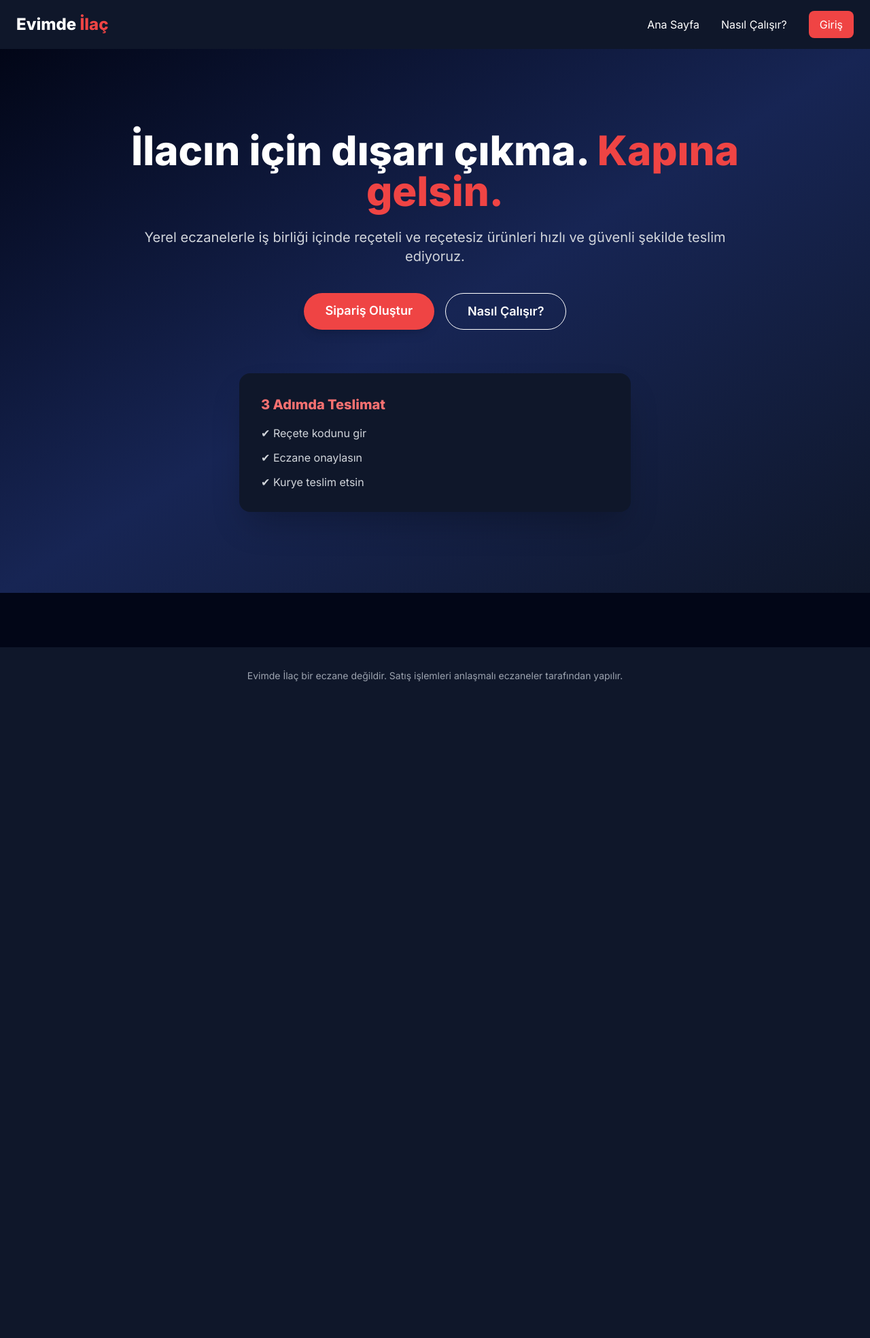
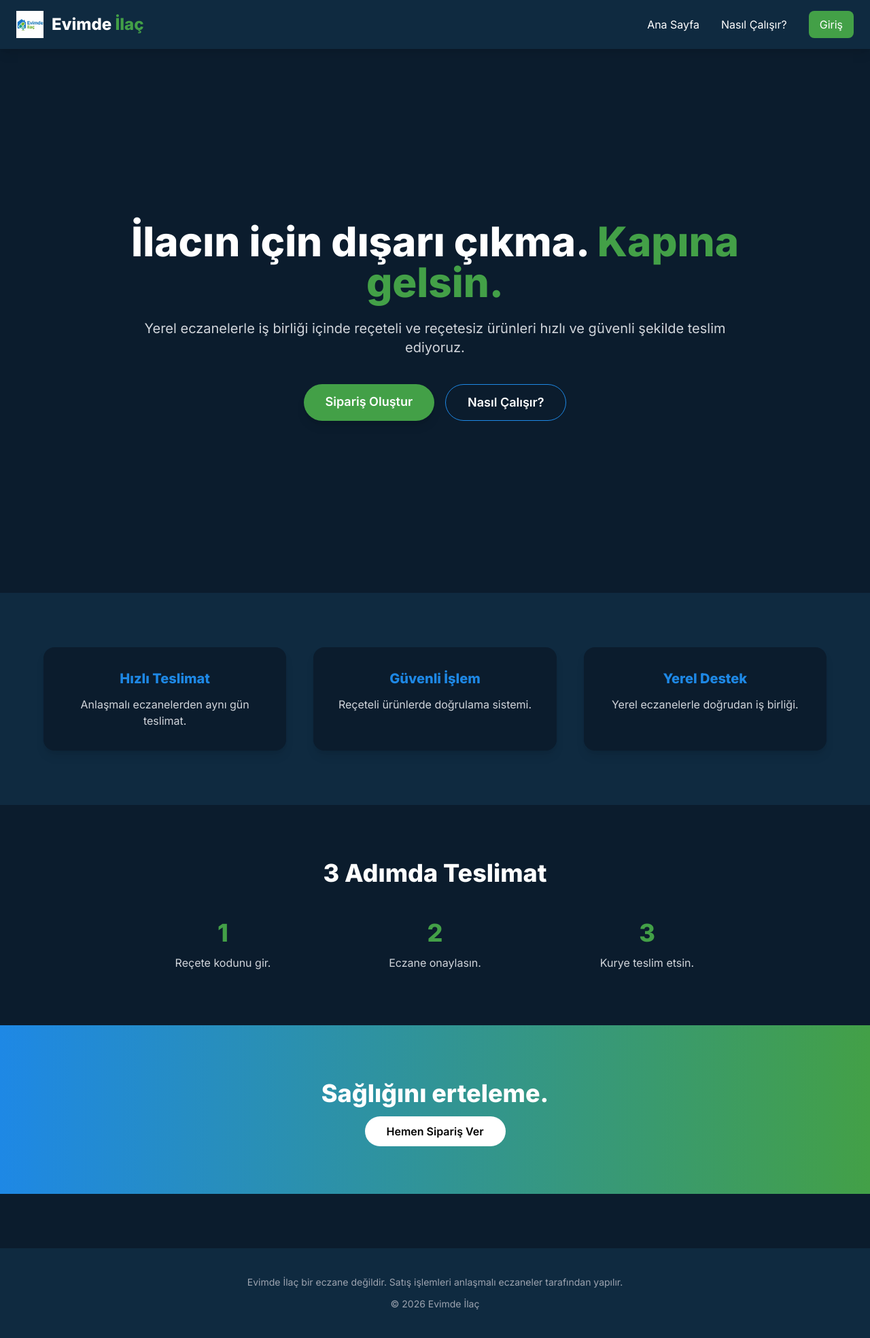
Before and after one commit to Pelopsis/evimdeilac, a Flask app: page / in a window 1280 px wide. Shown: the whole page at 68% size. Before the commit the page ends 1002 px from the top, so only its background shows below. Run offline with Flask 3, Linux system fonts and the light colour scheme; some libraries are stand-ins or nearby versions.

Commit message:
brand theme full redesign

```diff
--- a/templates/base.html
+++ b/templates/base.html
@@ -10,27 +10,29 @@
 <link href="https://fonts.googleapis.com/css2?family=Inter:wght@400;600;800;900&display=swap" rel="stylesheet">
 
 <style>
-body {
-    font-family: 'Inter', sans-serif;
-}
+body { font-family: 'Inter', sans-serif; }
 </style>
 
 </head>
 
-<body class="bg-slate-950 text-white">
+<body class="bg-[#0B1C2D] text-white">
 
 <!-- NAVBAR -->
-<nav class="bg-slate-900 px-6 py-4 shadow-lg">
+<nav class="bg-[#0F2A40] px-6 py-4 shadow-lg">
     <div class="max-w-7xl mx-auto flex justify-between items-center">
 
-        <div class="text-2xl font-bold">
-            Evimde <span class="text-red-500">İlaç</span>
+        <div class="flex items-center gap-3">
+            <img src="{{ url_for('static', filename='logo.png') }}" class="h-10">
+            <span class="text-2xl font-bold">
+                Evimde <span class="text-[#43A047]">İlaç</span>
+            </span>
         </div>
 
         <div class="hidden md:flex gap-8 items-center">
-            <a href="/" class="hover:text-red-400 transition">Ana Sayfa</a>
-            <a href="#" class="hover:text-red-400 transition">Nasıl Çalışır?</a>
-            <a href="/login" class="bg-red-500 px-4 py-2 rounded-lg hover:bg-red-600 transition">
+            <a href="/" class="hover:text-[#43A047] transition">Ana Sayfa</a>
+            <a href="#" class="hover:text-[#43A047] transition">Nasıl Çalışır?</a>
+            <a href="/login"
+               class="bg-[#43A047] px-4 py-2 rounded-lg hover:bg-green-600 transition">
                 Giriş
             </a>
         </div>
@@ -41,8 +43,9 @@ body {
 {% block content %}{% endblock %}
 
 <!-- FOOTER -->
-<footer class="bg-slate-900 mt-20 py-8 text-center text-gray-400 text-sm">
-    Evimde İlaç bir eczane değildir. Satış işlemleri anlaşmalı eczaneler tarafından yapılır.
+<footer class="bg-[#0F2A40] mt-20 py-10 text-center text-gray-400 text-sm px-6">
+    <p>Evimde İlaç bir eczane değildir. Satış işlemleri anlaşmalı eczaneler tarafından yapılır.</p>
+    <p class="mt-3">© 2026 Evimde İlaç</p>
 </footer>
 
 </body>
--- a/templates/index.html
+++ b/templates/index.html
@@ -1,13 +1,14 @@
 {% extends "base.html" %}
 {% block content %}
 
-<section class="min-h-screen flex items-center justify-center bg-gradient-to-br from-slate-950 via-blue-950 to-slate-900 px-6">
+<!-- HERO -->
+<section class="min-h-screen flex items-center justify-center px-6 text-center">
 
-    <div class="max-w-4xl text-center">
+    <div class="max-w-4xl">
 
         <h1 class="text-4xl md:text-6xl font-extrabold leading-tight">
             İlacın için dışarı çıkma.
-            <span class="text-red-500">Kapına gelsin.</span>
+            <span class="text-[#43A047]">Kapına gelsin.</span>
         </h1>
 
         <p class="mt-6 text-lg md:text-xl text-gray-300">
@@ -16,29 +17,85 @@
         </p>
 
         <div class="mt-10 flex flex-col md:flex-row gap-4 justify-center">
-            <a href="#" class="bg-red-500 hover:bg-red-600 px-8 py-3 rounded-full text-lg font-semibold transition shadow-lg">
+            <a href="#"
+               class="bg-[#43A047] hover:bg-green-600 px-8 py-3 rounded-full text-lg font-semibold transition shadow-lg">
                 Sipariş Oluştur
             </a>
 
-            <a href="#" class="border border-white px-8 py-3 rounded-full text-lg font-semibold hover:bg-white hover:text-black transition">
+            <a href="#"
+               class="border border-[#1E88E5] px-8 py-3 rounded-full text-lg font-semibold hover:bg-[#1E88E5] transition">
                 Nasıl Çalışır?
             </a>
-        </div>
-
-        <!-- MOCK CARD -->
-        <div class="mt-16 bg-slate-900 p-8 rounded-2xl shadow-2xl text-left max-w-xl mx-auto">
-            <h3 class="text-xl font-bold mb-4 text-red-400">
-                3 Adımda Teslimat
-            </h3>
-            <ul class="space-y-3 text-gray-300">
-                <li>✔ Reçete kodunu gir</li>
-                <li>✔ Eczane onaylasın</li>
-                <li>✔ Kurye teslim etsin</li>
-            </ul>
         </div>
 
     </div>
 
 </section>
 
+
+<!-- ÖZELLİKLER -->
+<section class="py-20 bg-[#0F2A40] px-6">
+    <div class="max-w-6xl mx-auto grid md:grid-cols-3 gap-10 text-center">
+
+        <div class="bg-[#0B1C2D] p-8 rounded-2xl shadow-lg">
+            <h3 class="text-xl font-bold text-[#1E88E5] mb-3">Hızlı Teslimat</h3>
+            <p class="text-gray-300">Anlaşmalı eczanelerden aynı gün teslimat.</p>
+        </div>
+
+        <div class="bg-[#0B1C2D] p-8 rounded-2xl shadow-lg">
+            <h3 class="text-xl font-bold text-[#1E88E5] mb-3">Güvenli İşlem</h3>
+            <p class="text-gray-300">Reçeteli ürünlerde doğrulama sistemi.</p>
+        </div>
+
+        <div class="bg-[#0B1C2D] p-8 rounded-2xl shadow-lg">
+            <h3 class="text-xl font-bold text-[#1E88E5] mb-3">Yerel Destek</h3>
+            <p class="text-gray-300">Yerel eczanelerle doğrudan iş birliği.</p>
+        </div>
+
+    </div>
+</section>
+
+
+<!-- NASIL ÇALIŞIR -->
+<section class="py-20 px-6 text-center">
+    <div class="max-w-4xl mx-auto">
+
+        <h2 class="text-3xl md:text-4xl font-bold mb-12">
+            3 Adımda Teslimat
+        </h2>
+
+        <div class="grid md:grid-cols-3 gap-10">
+
+            <div>
+                <div class="text-4xl font-bold text-[#43A047]">1</div>
+                <p class="mt-3 text-gray-300">Reçete kodunu gir.</p>
+            </div>
+
+            <div>
+                <div class="text-4xl font-bold text-[#43A047]">2</div>
+                <p class="mt-3 text-gray-300">Eczane onaylasın.</p>
+            </div>
+
+            <div>
+                <div class="text-4xl font-bold text-[#43A047]">3</div>
+                <p class="mt-3 text-gray-300">Kurye teslim etsin.</p>
+            </div>
+
+        </div>
+
+    </div>
+</section>
+
+
+<!-- CTA -->
+<section class="py-20 bg-gradient-to-r from-[#1E88E5] to-[#43A047] text-center px-6">
+    <h2 class="text-3xl md:text-4xl font-bold mb-6">
+        Sağlığını erteleme.
+    </h2>
+    <a href="#"
+       class="bg-white text-black px-8 py-3 rounded-full font-semibold hover:opacity-90 transition">
+        Hemen Sipariş Ver
+    </a>
+</section>
+
 {% endblock %}
```
Also changed, not shown: static/logo.png (added).
